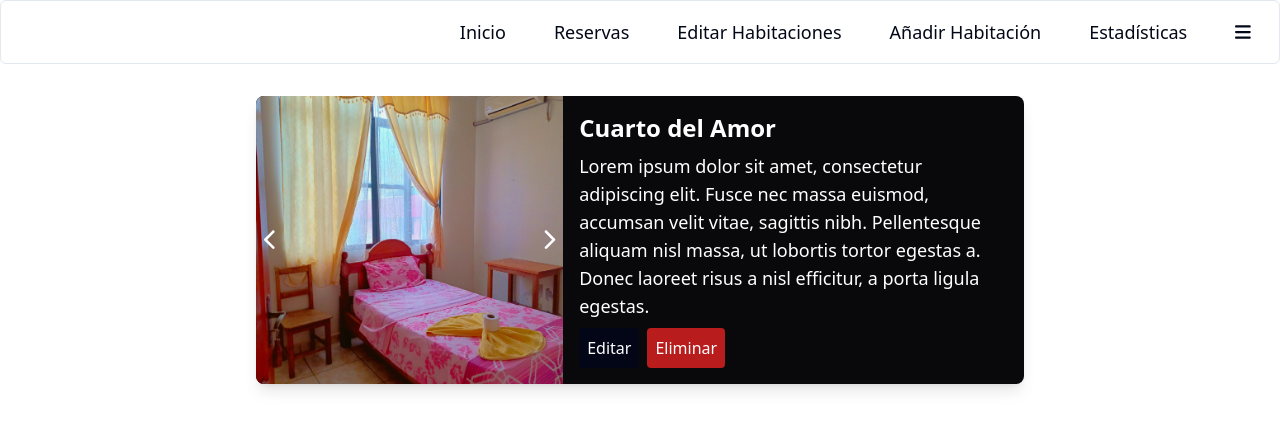
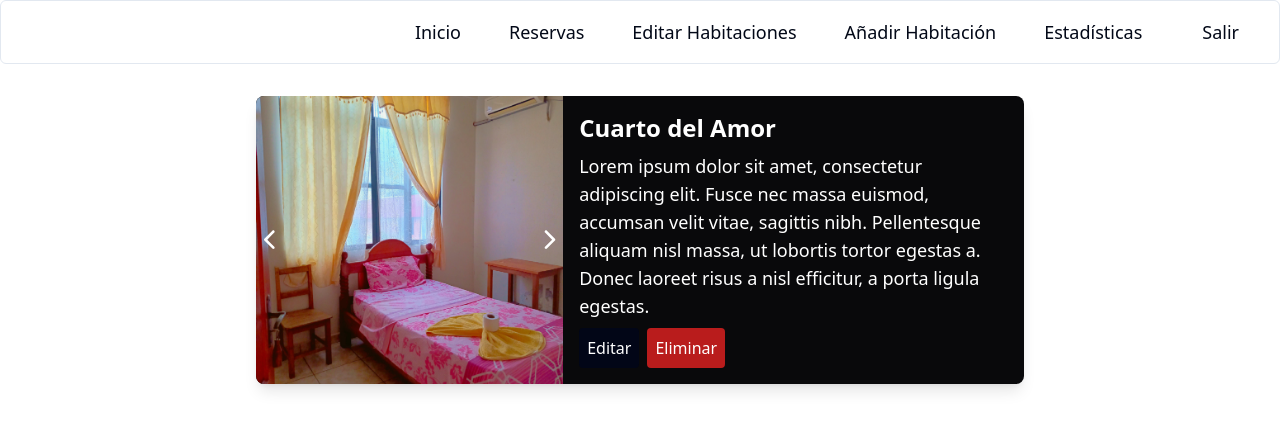
Before and after one commit to JhosepTM/babels-frontend, a React (Vite) app: page /madmin/rooms in a window 1280 px wide. Shown: the top 430 px of the page. Built offline with nearby package versions, Linux system fonts and the light colour scheme.

Commit message:
Realizando cambios en el frontend

```diff
--- a/src/components/ui/Header.tsx
+++ b/src/components/ui/Header.tsx
@@ -1,12 +1,8 @@
-import { Link, useLocation } from 'react-router-dom';
-import { useEffect, useState } from 'react';
-import {
-  Menubar,
-  MenubarMenu,
-  MenubarTrigger,
-} from "@/components/ui/menubar";
-import { FontAwesomeIcon } from '@fortawesome/react-fontawesome';
-import { faBars } from '@fortawesome/free-solid-svg-icons';
+import { Link, useLocation } from "react-router-dom";
+import { useEffect, useState } from "react";
+import { Menubar, MenubarMenu, MenubarTrigger } from "@/components/ui/menubar";
+import { FontAwesomeIcon } from "@fortawesome/react-fontawesome";
+import { faBars } from "@fortawesome/free-solid-svg-icons";
 
 export function Header() {
   const [showAddRoomButton, setShowAddRoomButton] = useState(false);
@@ -30,7 +26,9 @@ export function Header() {
           </MenubarTrigger>
         </MenubarMenu>
         <MenubarMenu>
-          <MenubarTrigger className="py-3 px-6 text-lg">Reservas</MenubarTrigger>
+          <MenubarTrigger className="py-3 px-6 text-lg">
+            Reservas
+          </MenubarTrigger>
         </MenubarMenu>
         {showStatsButton && (
           <MenubarMenu>
@@ -48,12 +46,16 @@ export function Header() {
         )}
         {showStatsButton && ( // Mostrar el botón de estadísticas solo si showStatsButton es true
           <MenubarMenu>
-            <MenubarTrigger className="py-3 px-6 text-lg">Estadísticas</MenubarTrigger>
+            <MenubarTrigger className="py-3 px-6 text-lg">
+              Estadísticas
+            </MenubarTrigger>
           </MenubarMenu>
         )}
         <MenubarMenu>
           <MenubarTrigger className="py-3 px-6 text-lg">
-            <FontAwesomeIcon icon={faBars} />
+            <MenubarTrigger className="text-lg">
+              <Link to="/">Salir</Link>
+            </MenubarTrigger>
           </MenubarTrigger>
         </MenubarMenu>
       </div>
--- a/src/pages/LoginPage/FormInitSesion.tsx
+++ b/src/pages/LoginPage/FormInitSesion.tsx
@@ -1,4 +1,4 @@
-import React, { ChangeEvent, FormEvent, useEffect, useState } from "react";
+import React, { ChangeEvent, FormEvent, useState } from "react";
 import axios from "axios";
 import ModalError from "./ModalError";
 import { Button } from "@/components/ui/button";
@@ -6,7 +6,7 @@ import { Input } from "@/components/ui/input";
 import { Label } from "@/components/ui/label";
 import { getAuthToken, setAuthHeader } from "@/services/Login/tokenService";
 import { jwtDecode } from "jwt-decode";
-import { CustomJwtPayload } from "@/entities/CustomJwtPayload";
+import { CustomJwtPayload } from "@/entities/customJwtPayload";
 import { useNavigate } from "react-router-dom";
 
 interface FormState {
@@ -99,7 +99,6 @@ const FormInitSesion: React.FC = () => {
           }
         })
         .then((data) => {
-          console.log(data, "----------------------");
           if (data !== null) {
             setAuthHeader(data["token"]);
             if (data["role"] === "ADMIN") {
```
Lines whose indentation alone changed are shown as unchanged.
